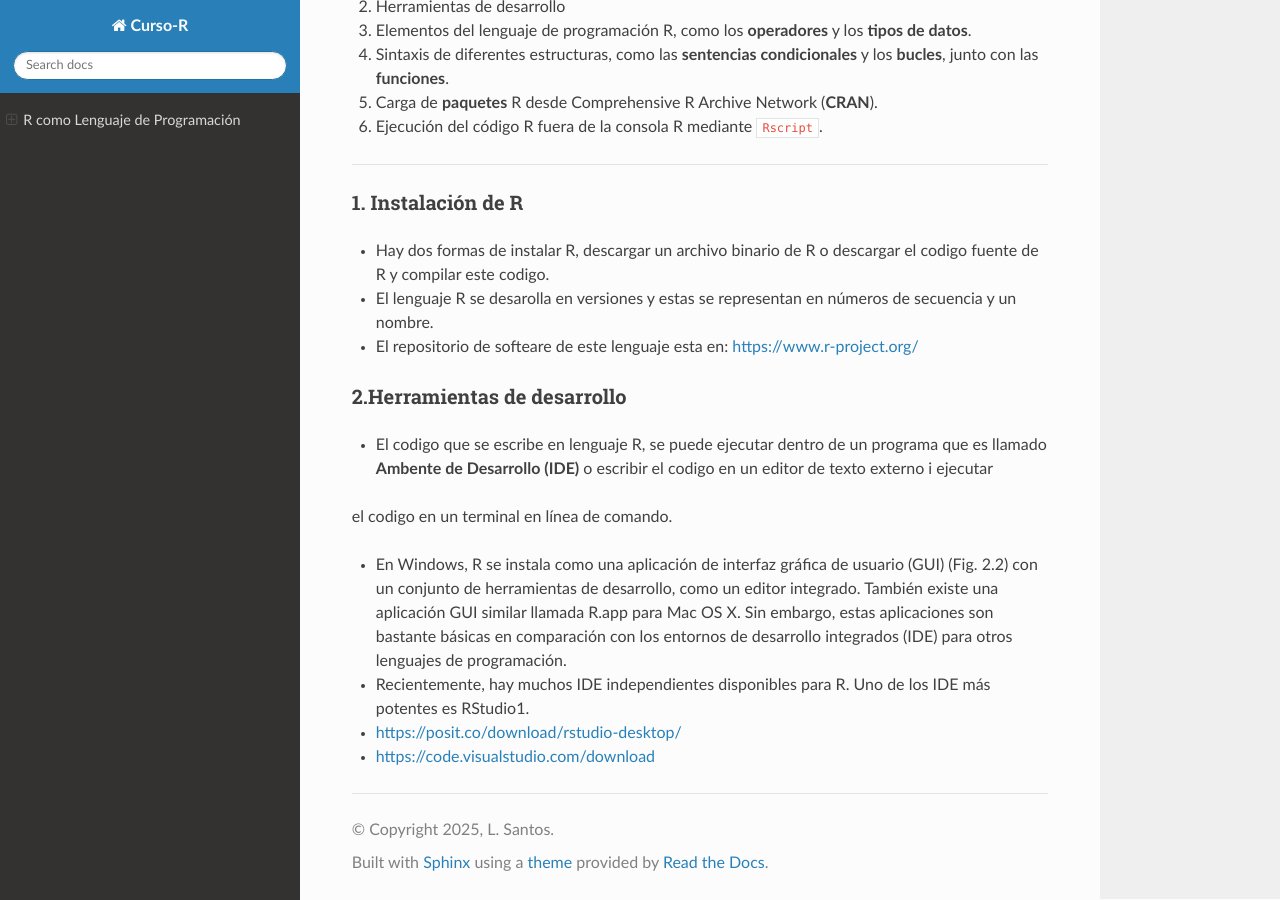
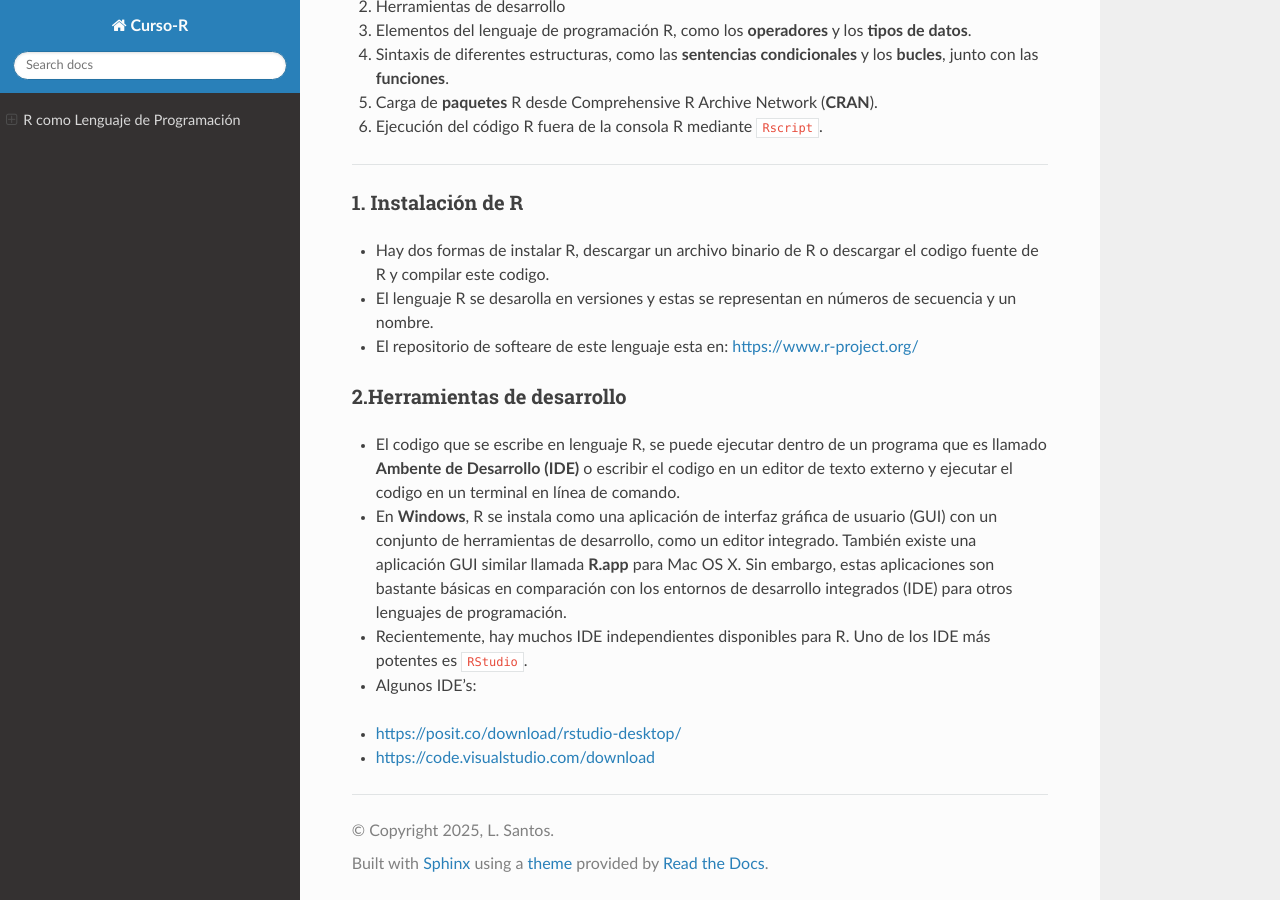
Before and after one commit to matecom57/santosg57-curso-r, a Sphinx documentation site: the page built from docs/source/Clase-03/clase-03.rst, in a window 1280 px wide and 900 px high, scrolled down 745 px. Built offline with Sphinx 7.4.7 and the Read the Docs theme 3.1.0, drawn with Linux system fonts in a browser that asks for light colours.

```diff
--- a/docs/source/Clase-03/clase-03.rst
+++ b/docs/source/Clase-03/clase-03.rst
@@ -49,13 +49,14 @@ HOY
 2.Herramientas de desarrollo
 ****************************
 
-- El codigo que se escribe en lenguaje R, se puede ejecutar dentro de un programa que es llamado **Ambente de Desarrollo (IDE)** o escribir el codigo en un editor de texto externo i ejecutar
-el codigo en un terminal en línea de comando.
+- El codigo que se escribe en lenguaje R, se puede ejecutar dentro de un programa que es llamado **Ambente de Desarrollo (IDE)** o escribir el codigo en un editor de texto externo y ejecutar el codigo en un terminal en línea de comando.
 
-- En Windows, R se instala como una aplicación de interfaz gráfica de usuario (GUI) (Fig. 2.2) con un conjunto de herramientas de desarrollo, como un editor integrado. También existe una aplicación GUI similar llamada R.app para Mac OS X. Sin embargo, estas aplicaciones son bastante básicas en comparación con los entornos de desarrollo integrados (IDE) para otros lenguajes de programación.
+- En **Windows**, R se instala como una aplicación de interfaz gráfica de usuario (GUI) con un conjunto de herramientas de desarrollo, como un editor integrado. También existe una aplicación GUI similar llamada **R.app** para Mac OS X. Sin embargo, estas aplicaciones son bastante básicas en comparación con los entornos de desarrollo integrados (IDE) para otros lenguajes de programación.
 
-- Recientemente, hay muchos IDE independientes disponibles para R. Uno de los IDE más potentes es RStudio1.
+- Recientemente, hay muchos IDE independientes disponibles para R. Uno de los IDE más potentes es ``RStudio``.
 
-- https://posit.co/download/rstudio-desktop/
+- Algunos IDE's:
 
-- https://code.visualstudio.com/download
+* https://posit.co/download/rstudio-desktop/
+
+* https://code.visualstudio.com/download
```
